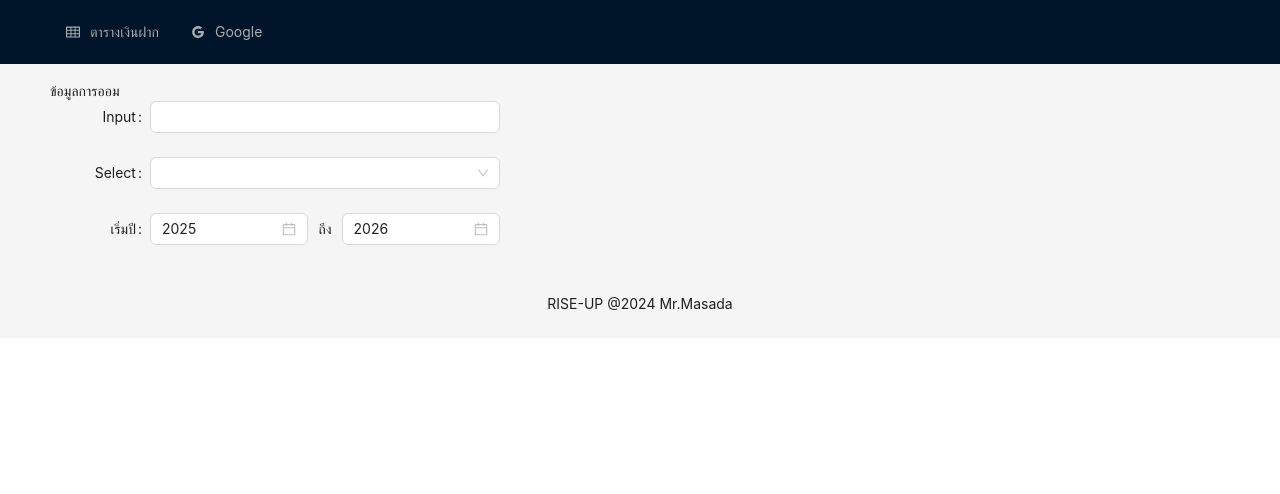
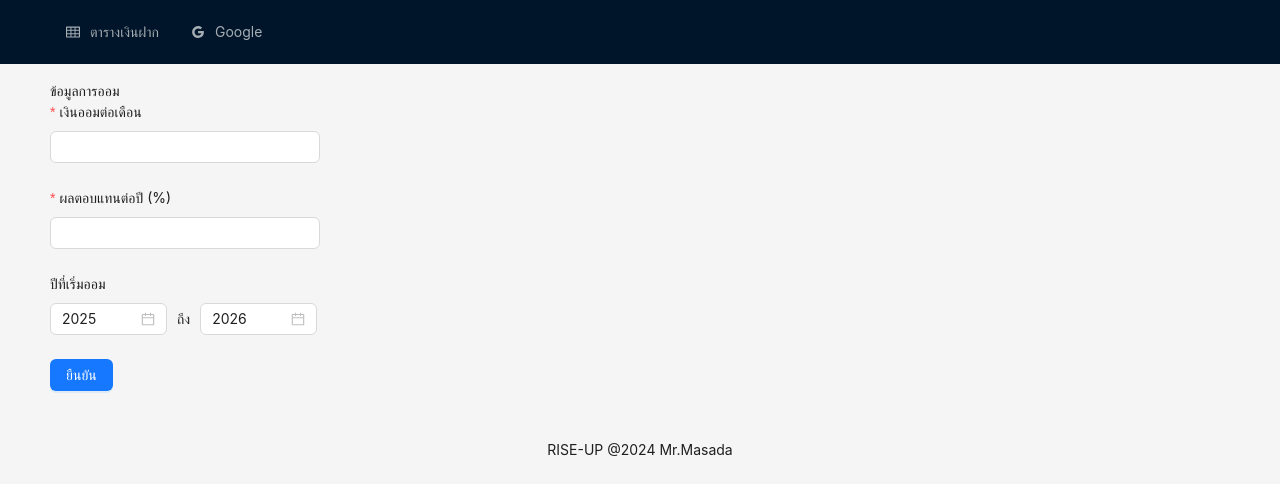
Before and after one commit to masadaark/riseup-v1, a React (Vite) app in the folder riseup-v1/: page /deposit-table in a window 1280 px wide. Shown: the top 494 px of the page. Built offline with nearby package versions, Linux system fonts and the light colour scheme.

Commit message:
add-form-detail

```diff
--- a/riseup-v1/src/components/form/DepositTableForm.component.tsx
+++ b/riseup-v1/src/components/form/DepositTableForm.component.tsx
@@ -1,37 +1,71 @@
 import React from 'react';
 import {
+    Button,
     DatePicker,
     Form,
     Input,
-    Select,
 } from 'antd';
 import dayjs from 'dayjs';
 
+interface FormModel {
+    annual_return: number;
+    monthly_deposit: number;
+    year_data: any
+}
+
 const FormDepositTable: React.FC = () => {
+    const [form] = Form.useForm<FormModel>();
+
+    const onFinish = (values: FormModel) => {
+        console.log('Form values:', values);
+    };
 
     return (
+        <div style={{ width: 450 }}>
             <Form
-            labelCol={{ span: 4 }}
-            wrapperCol={{ span: 14 }}
-            layout="horizontal"
-            style={{ maxWidth: 600 }}
+                form={form}
+                layout="vertical"
+                onFinish={onFinish}
             >
-            <Form.Item label="Input">
-                <Input />
+                <Form.Item
+                    label="เงินออมต่อเดือน"
+                    name="monthly_deposit"
+                    rules={[{ required: true, message: 'โปรดระบุ เงินออมต่อเดือน' }]}
+                >
+                    <Input
+                        className='[&::-webkit-inner-spin-button]:appearance-none'
+                        style={{ width: "60%", textAlign: "right" }}
+                        type="number"
+                        min={0}
+                        inputMode="numeric"
+                        step="any" />
                 </Form.Item>
-            <Form.Item label="Select">
-                <Select>
-                    <Select.Option value="demo">Demo</Select.Option>
-                </Select>
+                <Form.Item
+                    label="ผลตอบแทนต่อปี (%)"
+                    name="annual_return"
+                    rules={[{ required: true, message: 'โปรดระบุ ผลตอบแทนต่อปี (%)' }]}
+                >
+                    <Input
+                        className='[&::-webkit-inner-spin-button]:appearance-none'
+                        style={{ width: "60%", textAlign: "right" }}
+                        type="number"
+                        min={0} />
                 </Form.Item>
-            <Form.Item label="เริ่มปี" className='justify-between'>
-                <div style={{ display: 'flex', alignItems: 'center' }}>
-                    <DatePicker picker="year" defaultValue={dayjs().add(1,'year')} format={"YYYY"} minDate={dayjs().add(1,'year')}/>
+                <Form.Item label="ปีที่เริ่มออม"
+                    name="year_data">
+                    <DatePicker picker="year" style={{ width: "26%" }} defaultValue={dayjs().add(1, 'year')} format={"YYYY"} />
                     <span style={{ margin: '0 10px' }}>ถึง</span>
-                    <DatePicker picker="year" defaultValue={dayjs().add(2,'year')} format={"YYYY"} minDate={dayjs().add(2,'year')} />
+                    <DatePicker picker="year" style={{ width: "26%" }} defaultValue={dayjs().add(2, 'year')} format={"YYYY"} />
+                </Form.Item>
+                <Form.Item>
+                    <div className='flex justify-end' style={{ width: 280 }}>
+                        <Button type="primary" htmlType="submit">
+                            ยืนยัน
+                        </Button>
                     </div>
                 </Form.Item>
             </Form>
+        </div>
     );
 };
 
```
Lines whose indentation alone changed are shown as unchanged.
